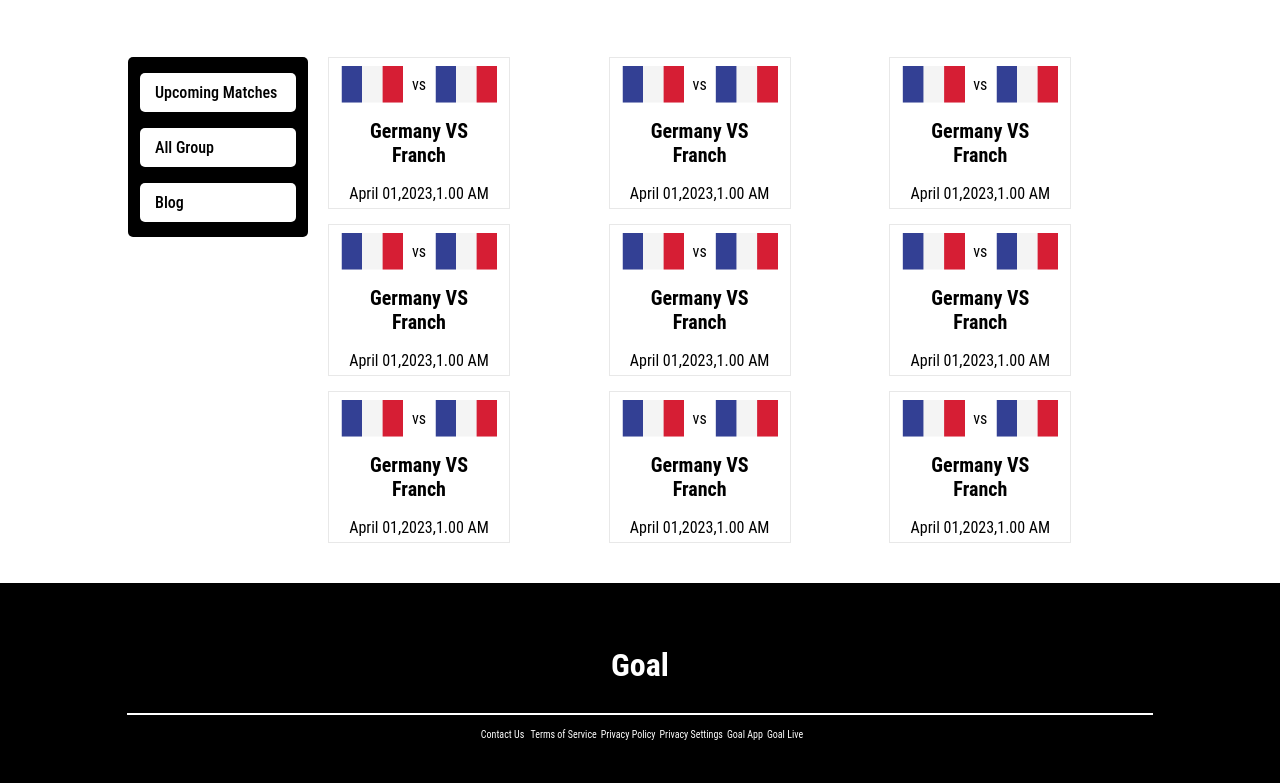
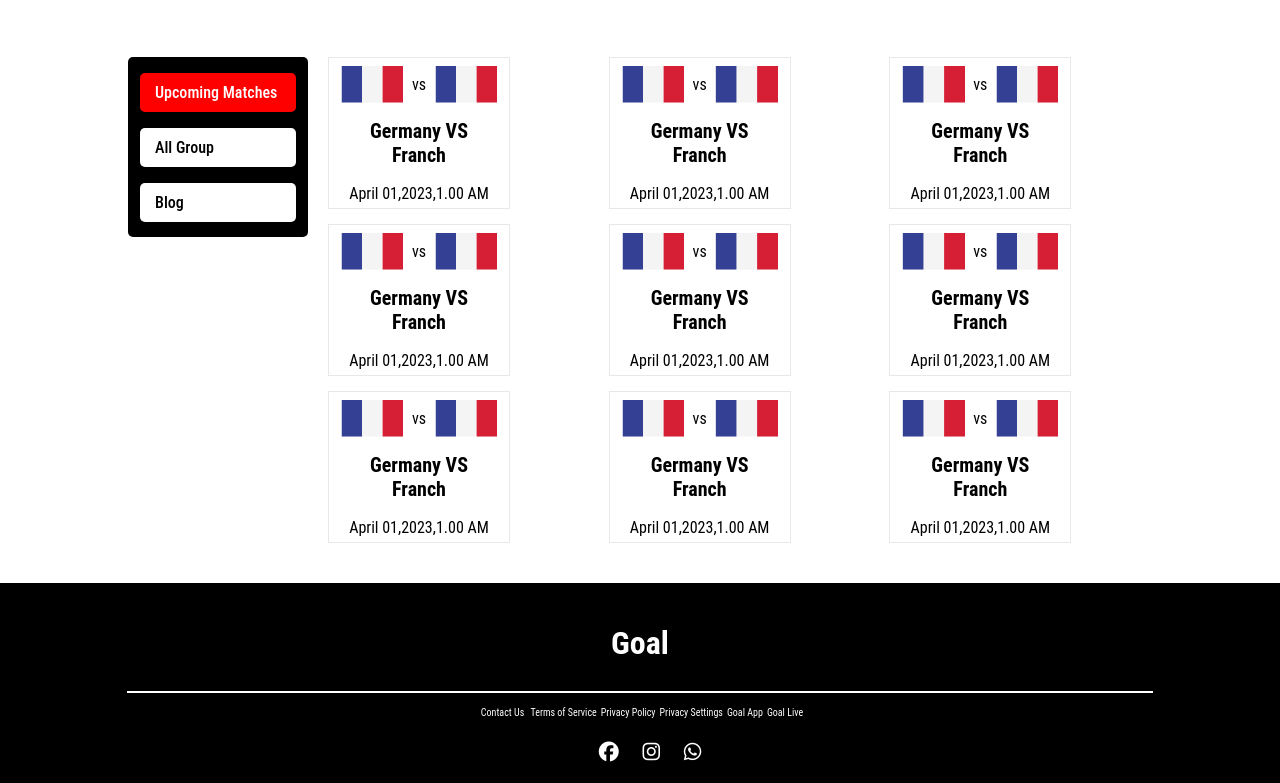
Before and after one commit to itmoti/world-cup, a plain HTML site: page upcoming-match.html in a window 1280 px wide. Shown: the part 367-1150 px from the top of the page. Drawn offline with Linux system fonts and the light colour scheme.

```diff
--- a/upcoming-match.html
+++ b/upcoming-match.html
@@ -28,7 +28,7 @@
         <main class="content">
 
             <div class="left-sidebar">
-                <a href="">Upcoming Matches</a>
+                <a  id="active" href="">Upcoming Matches</a>
                 <a href="">All Group</a>
                 <a href="">Blog</a>
             </div>
@@ -122,6 +122,12 @@
             <a href="">Contact Us </a><a href="">Terms of Service</a><a href="">Privacy Policy</a><a href="">Privacy
                 Settings</a><a href="">Goal App</a><a href="">Goal Live</a>
         </div>
+        <div class="social-accounts">
+            <a href="">  <i class="fa-brands fa-facebook"></i></a>
+            <a href=""> <i class="fa-brands fa-instagram"></i></a>
+            <a href=""> <i class="fa-brands fa-whatsapp"></i></a>
+
+         </div>
     </footer>
 </body>
 
```
Also changed, not shown: index.html (+1 -1 lines).
